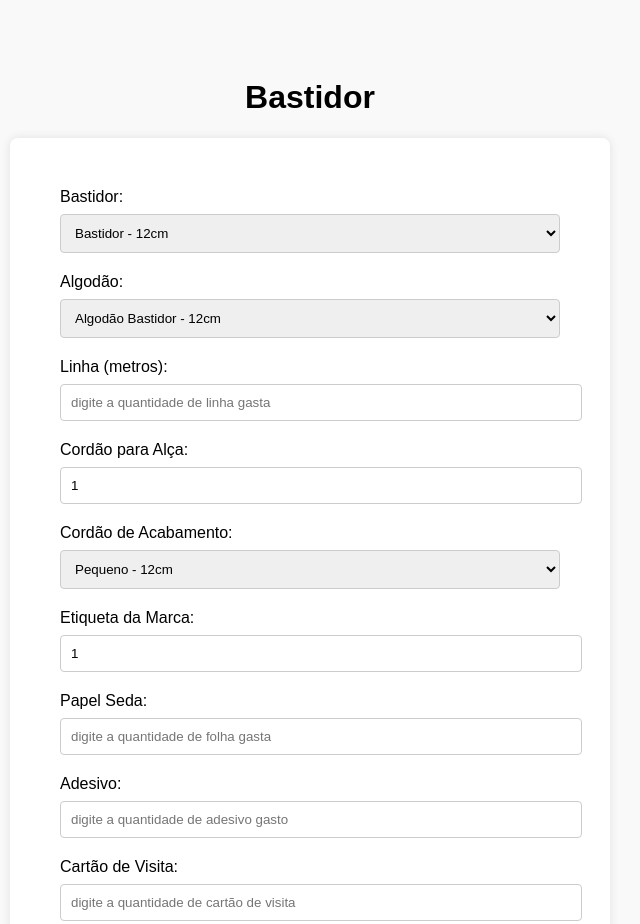
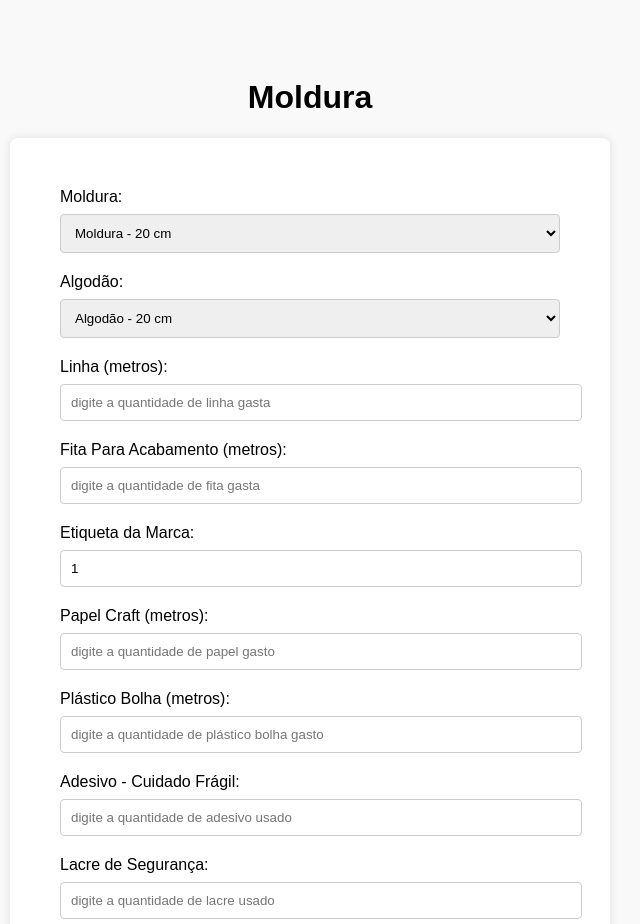
Before and after one commit to samuelhrs/bordado_moldura, a plain HTML site: page index.html in a window 1280 px wide. Shown: the top 924 px of the page, without its empty margins (330-970 px from the left). Drawn offline with Linux system fonts and the light colour scheme.

Commit message:
mudanças

```diff
--- a/index.html
+++ b/index.html
@@ -3,7 +3,7 @@
 <head>
     <meta charset="UTF-8">
     <meta name="viewport" content="width=device-width, initial-scale=1.0">
-    <title>Bordado</title>
+    <title>Bordado Moldura</title>
     <link rel="shortcut icon" href="embroidery.png" type="image/x-icon">
     <style>
         body {
@@ -61,43 +61,42 @@
 </head>
 <body>
 
-<h1>Bastidor</h1>
+<h1>Moldura</h1>
 <form>
-    <label for="tipo">Bastidor:</label>
-    <select id="bastidor" required>
-        <option value="bastidorPequeno">Bastidor - 12cm</option>
-        <option value="bastidorMedio">Bastidor - 15 cm</option>
-        <option value="bastidorGrande">Bastidor - 20 cm</option>
+    <label for="tipo">Moldura:</label>
+    <select id="moldura" required>
+        <option value="molduraPequeno">Moldura - 20 cm</option>
+        <option value="molduraMedio">Moldura - 25 cm</option>
     </select>
 
         <label for="tipo">Algodão:</label>
     <select id="algodao" required>
-        <option value="algodaoBP">Algodão Bastidor - 12cm</option>
-        <option value="algodaoBM">Algodão Bastidor - 15 cm</option>
-        <option value="algodaoBG">Algodão Bastidor - 20 cm</option>
+        <option value="algodaoM">Algodão - 20 cm</option>
+        <option value="algodaoG">Algodão - 25 cm</option>
     </select>
 
     <label for="tipo">Linha (metros):</label>
     <input type="number" id="linha" placeholder="digite a quantidade de linha gasta">
 
-    <label for="tipo">Cordão para Alça:</label>
-    <input type="number" id="cordaoAlca" value="1">
+    <label for="tipo">Fita Para Acabamento (metros):</label>
+    <input type="number" id="fita" placeholder="digite a quantidade de fita gasta">
 
-    <label for="tipo">Cordão de Acabamento:</label>
-    <select id="cordao" required>
-        <option value="cordaoPequeno">Pequeno - 12cm</option>
-        <option value="cordaoMedio">Médio - 15cm</option>
-        <option value="cordaoGrande">Grande - 20cm</option>
-    </select>
 
     <label for="tipo">Etiqueta da Marca:</label>
     <input type="number" id="etiqueta" value="1">
 
-    <label for="tipo">Papel Seda:</label>
-    <input type="number" id="papel" placeholder="digite a quantidade de folha gasta">
+    <label for="tipo">Papel Craft (metros):</label>
+    <input type="number" id="papel" placeholder="digite a quantidade de papel gasto">
 
-    <label for="tipo">Adesivo:</label>
-    <input type="number" id="adesivo" placeholder="digite a quantidade de adesivo gasto">
+    <label for="tipo">Plástico Bolha (metros):</label>
+    <input type="number" id="bolha" placeholder="digite a quantidade de plástico bolha gasto">
+
+
+    <label for="tipo">Adesivo - Cuidado Frágil:</label>
+    <input type="number" id="adesivo" placeholder="digite a quantidade de adesivo usado">
+
+    <label for="tipo">Lacre de Segurança:</label>
+    <input type="number" id="lacre" placeholder="digite a quantidade de lacre usado">
 
     <label for="tipo">Cartão de Visita:</label>
     <input type="number" id="visita" placeholder="digite a quantidade de cartão de visita">
@@ -136,26 +135,21 @@
         event.preventDefault();
         // Valores fixos para tamanhos
         const valores = {
-            bastidorPequeno: 13,
-            bastidorMedio: 14,
-            bastidorGrande: 15,
+            molduraPequeno: 13,
+            molduraMedio: 14,
 
-            cordaoPequeno: 0.14,
-            cordaoMedio: 0.17,
-            cordaoGrande: 0.23,
-
-            algodaoBP: 0.31, //12cm
-            algodaoBM: 0.47, //15cm
-            algodaoBG: 0.78, //20cm
+            algodaoM: 0.47, //20cm
+            algodaoG: 0.78, //25cm
         };
 
         // Obter seleções
-        const bastidor = document.getElementById("bastidor").value;
+        const moldura = document.getElementById("moldura").value;
         const cordao = document.getElementById("cordao").value;
         const algodao = document.getElementById("algodao").value;
 
         // Obter entradas numéricas
         const linha = parseFloat(document.getElementById("linha").value) || 0;
+        const fita = parseFloat(document.getElementById("fita").value) || 0;
         const cartaoVisita = parseFloat(document.getElementById("visita").value) || 0;
         const flyer = parseFloat(document.getElementById("flyer").value) || 0;
         const papel = parseFloat(document.getElementById("papel").value) || 0;
@@ -168,7 +162,6 @@
         const layout = parseFloat(document.getElementById("layout").value) || 0;
         const depreciacao = parseFloat(document.getElementById("depreciacao").value)  || 0;
         const custoFixo = parseFloat(document.getElementById("custoFixo").value) || 0;
-        const cordaoA = parseFloat(document.getElementById("cordaoAlca").value) || 0;
 
 
         // Valor por metro de linha, papel, adesivo (você pode ajustar)
@@ -177,23 +170,21 @@
         const precoPorAdesivo = 0.02;
         const precoCartaoVisita = 0.36;
         const precoFlyer = 0.40;
+        // valor fita
         const valorHora = 6.90;
-        const alca = 0.20;
         const valorCaixa = 2.10;
         const etiquetaCorreio = 0.75;
         const etiquetaMarca = 0.26;
 
         // Cálculo
         const total =
-            (valores[bastidor] || 0) +
-            (valores[cordao] || 0) +
+            (valores[moldura] || 0) +
             (valores[algodao] || 0) +
             (linha * precoPorMetroLinha) +
             (papel * precoPorFolhaPapel) +
             (adesivo * precoPorAdesivo) +
             (cartaoVisita * precoCartaoVisita) +
             (flyer * precoFlyer) +
-            (cordaoA * alca) +
             (hora * valorHora) +
             (caixa * valorCaixa) +
             (etiquetaC * etiquetaCorreio) +
```
